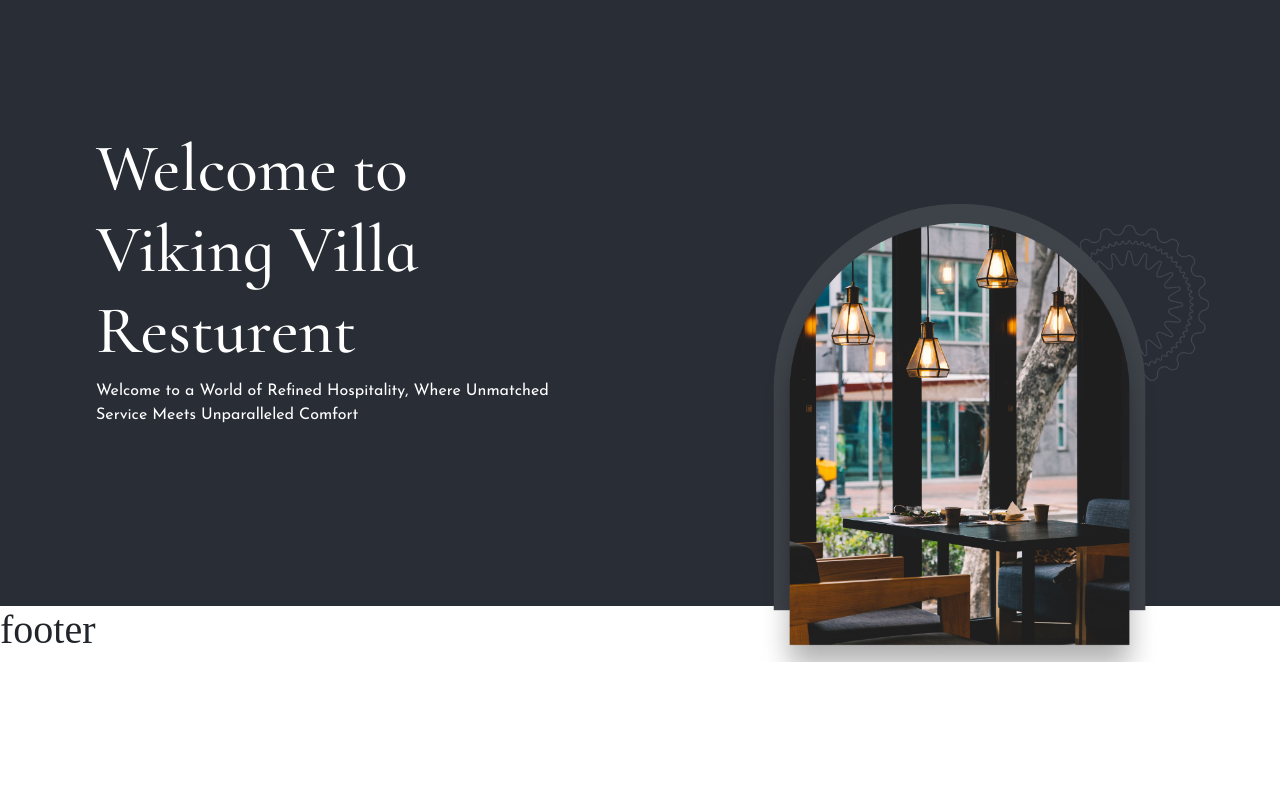
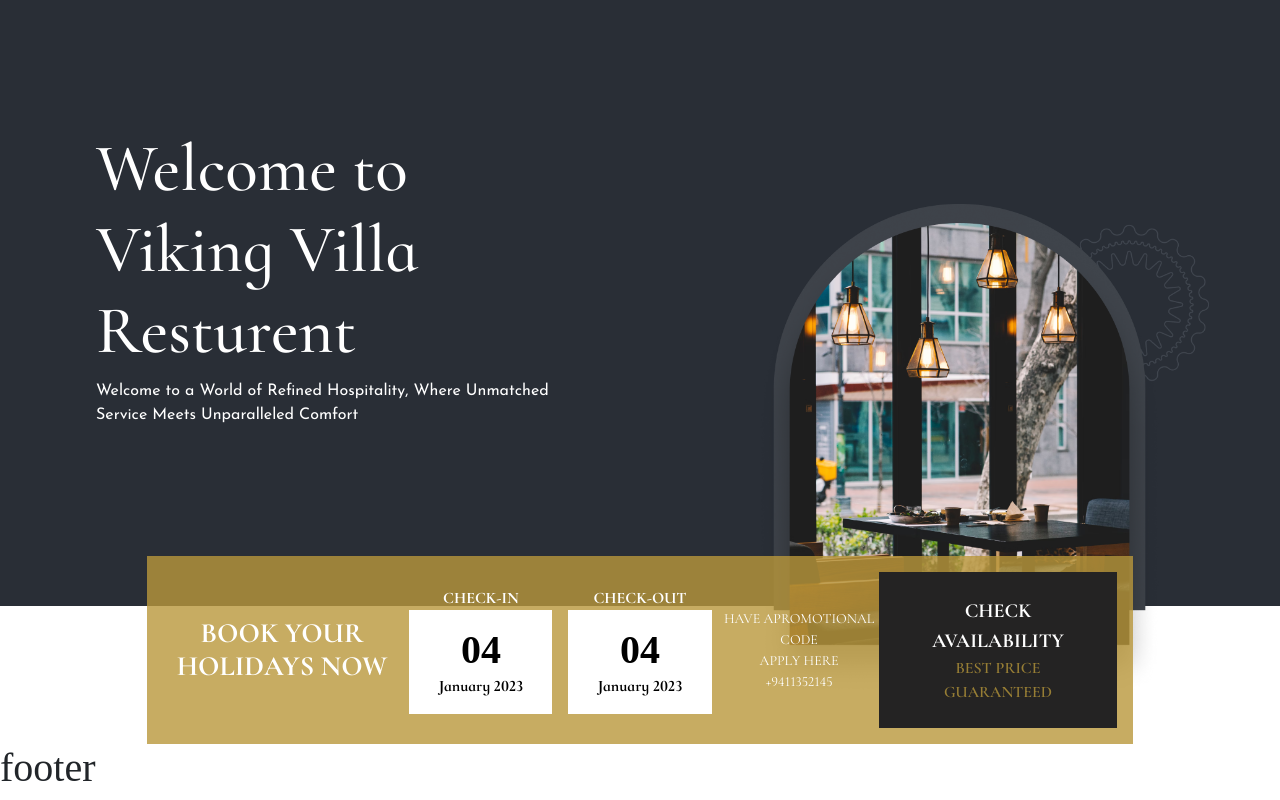
Before and after one commit to Thinushika/viking-restaurant, a Next.js app: page / in a window 1280 px wide. Shown: the part 275-1075 px from the top of the page. Before the commit the page ends 937 px from the top, so only its background shows below. Built offline with nearby package versions, Linux system fonts and the light colour scheme.

Commit message:
availability section fix

```diff
--- a/src/components/home_components/Hero/Hero.tsx
+++ b/src/components/home_components/Hero/Hero.tsx
@@ -4,6 +4,7 @@ import Image from 'next/image'
 import CheckAvailability from '../check_availability/CheckAvailability'
 const BrandSlider = () => {
     return (
+        <>
         <div className={`hero_comp d-flex flex-column flex-lg-row px-2 px-lg-5 ${styles.heroContainer}`}>
 
             <div className="col-12 col-lg-6 d-flex d-lg-none justify-content-center align-items-center">
@@ -26,9 +27,12 @@ const BrandSlider = () => {
                     width={450}
                     height={400}
                     className={`img-fluid ${styles.heroImage}`}
+                    style={{zIndex: 1}}
                 />
             </div>
         </div>
+        <CheckAvailability />
+        </>
 
 
     )
--- a/src/components/home_components/check_availability/CheckAvailability.tsx
+++ b/src/components/home_components/check_availability/CheckAvailability.tsx
@@ -1,32 +1,42 @@
 import React from "react";
 import styles from '../../../styles/Home.module.css'
+import Link from "next/link";
 
 const CheckAvailability = () => {
     return (
-        <div className="check_container">
-            <div className={`${styles.checkCard}`}>
-                <div className={`${styles.bookHolidays} w-5 h-5`}>BOOK YOUR HOLIDAYS NOW</div>
-                <div className={`${styles.checkIn} w-25 h-5`}>
-                <p>Check in</p>
-                    <div>
-                    <h1>04</h1>
-                    <p>January 2023</p>
+        <div className="check_container d-flex justify-content-center px-0 px-lg-5 ">
+            <div className={`${styles.checkCard} col-12 col-lg-10 p-3 d-flex flex-column flex-lg-row py-5 py-lg-3`}>
+                <div className="col-12 col-lg-3 d-flex flex-column text-center justify-content-center align-items-center">
+                    <h3 className="mb-0 font-weight-700">BOOK YOUR <br></br> HOLIDAYS NOW</h3>
+                </div>
+                <div className="col-12 col-lg-6 d-flex flex-column flex-lg-row text-center justify-content-center align-items-center">
+                    <div className="col-12 col-lg-8 d-flex flex-column flex-md-row justify-content-center py-3 py-lg-0">
+                    <div className="col-12 col-md-4 col-lg-6 p-2">
+                        <p className="mb-0 font-weight-700">CHECK-IN</p>
+                        <div className="bg-white p-3 text-center justify-content-center align-items-center">
+                            <h1 className="text-black mb-0 font-weight-700">04</h1>
+                            <p className="text-black mb-0 font-weight-700">January 2023</p>
+                        </div>
+                    </div>
+                    <div className="col-12 col-md-4 col-lg-6 p-2">
+                        <p className="mb-0 font-weight-700">CHECK-OUT</p>
+                        <div className="bg-white p-3 text-center justify-content-center align-items-center">
+                            <h1 className="text-black mb-0 font-weight-700">04</h1>
+                            <p className="text-black mb-0 font-weight-700">January 2023</p>
+                        </div>
+                    </div>
+                    </div>
+                    <div className={`col-12 col-lg-4 pb-3 pb-lg-0 ${styles.promoText}`}>
+                        <p className="mb-0">HAVE APROMOTIONAL CODE</p>
+                        <Link href={"#"} className={` mb-0 ${styles.promoLink} `}>APPLY HERE</Link>
+                        <p className="mb-0">+9411352145</p>
                     </div>
                 </div>
-                <div className={`${styles.checkOut} w-25 h-5`}>
-                <p>Check Out</p>
-                    <div>
-                    <h1>04</h1>
-                    <p>January 2023</p>
+                <div className="col-12 col-lg-3 d-flex flex-column text-center justify-content-center align-items-center">
+                    <div className={`d-flex flex-column text-center px-4 py-4 ${styles.darkBox}`}>
+                    <p className="mb-0">CHECK AVAILABILITY</p>
+                    <span className="mb-0">BEST PRICE GUARANTEED</span>
                     </div>
-                </div>
-                <div className={`${styles.promoCode} w-25 h-5`}>
-                    <p>HAVE A PROMOTIONAL CODE HERE</p>
-                    <p>+9411352145</p>
-                </div>
-                <div className={`${styles.checkBtn} w-25 h-5`}>
-                    <p>CHECK AVAILABILITY</p>
-                    <p>BEST PRICE GUARANTEED</p>
                 </div>
             </div>
         </div>
--- a/src/styles/Home.module.css
+++ b/src/styles/Home.module.css
@@ -27,52 +27,56 @@
   font-size: 4.2em !important;
 }
 
+
+
+
+
 /* Check availability component */
 .checkCard {
   display: flex;
-  background-color: #B9983B;
-  /* opacity: 0.6; */
-  margin: -50px 150px 0px 150px;
+  background: rgba(185, 152, 59, 0.80);
   color: white;
+  margin-top: -50px;
+  z-index: 3;
+  font-family: var(--font-cormorant) !important;
 }
-.bookHolidays{
-  /* width: 150px; */
-  text-align: center;
-  padding: 10px;
+.darkBox{
+  background-color: #242323;
 }
-.checkBtn{
-  /* width: 150px; */
-  text-align: center;
-  padding: 10px;
+.darkBox p{
+  color: #FFF !important;
+  font-weight: 700;
+  font-size: 20px;
 }
-.promoCode{
-  text-align: center;
-  padding: 10px;
+.darkBox span{
+  color: #977E35 !important;
+  font-weight: 600;
 }
-.checkOut{
-  text-align: center;
-  padding: 10px;
-  display: flex;
-  align-items: center;
-  flex-direction: column;
+.promoText{
+  font-size: 14px;
 }
-.checkIn {
-  text-align: center;
-  padding: 10px;
-  display: flex;
-  align-items: center;
-  flex-direction: column;
+.promoLink{
+  color: #fff;
+  transition: color 0.5s ease-in;
 }
-.checkIn > div, .checkOut > div{
-  width: 130px;
-  height: 80px;
-  background-color: white;
-  color: black;
+.promoLink:hover, .promoLink:focus{
+  color: #000;
 }
 
 
 
 
+
+@media screen and (max-width: 992px) {
+  .checkCard {
+    display: flex;
+    background: rgb(185, 151, 59);
+    color: white;
+    margin-top: 0px;
+    z-index: 3;
+    font-family: var(--font-cormorant) !important;
+  }
+}
 /* Mobile */
 @media screen and (max-width: 600px) {
   .heroContainer{
--- a/src/styles/globals.css
+++ b/src/styles/globals.css
@@ -76,3 +76,6 @@ a {
 .font-josefin{
   font-family: var(--font-josefin) !important;
 }
+.font-weight-700{
+  font-weight: 700;
+}
```
